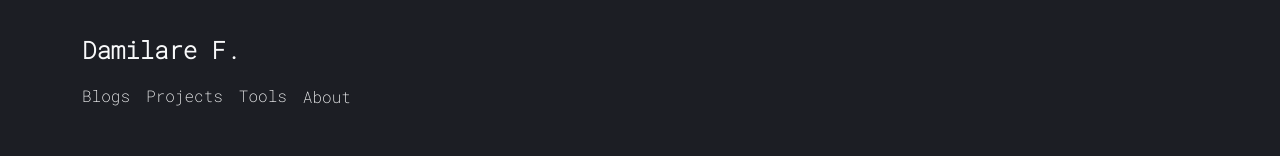
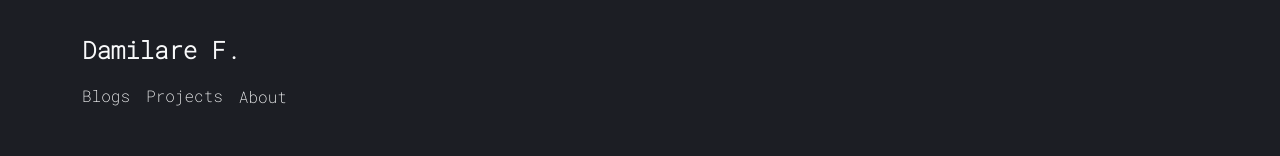
Before and after one commit to fodare/damilare-me, a React (Create React App) app: page / in a window 1280 px wide. Shown: the top 156 px of the page. Built offline with nearby package versions, Linux system fonts and the light colour scheme.

Commit message:
Remove tools link from navigation

```diff
--- a/public/assests/styling/style.css
+++ b/public/assests/styling/style.css
@@ -125,10 +125,6 @@ a{
     border-bottom: 1px solid var(--pink);
 }
 
-.active.tools-route{
-    border-bottom: 1px solid var(--yellow);
-}
-
 .active.about-route{
     border-bottom: 1px solid var(--indigo-light);
 }
@@ -143,10 +139,6 @@ a{
 
 .projects-route:hover{
     border-bottom: 1px solid var(--pink);
-}
-
-.tools-route:hover{
-    border-bottom: 1px solid var(--yellow);
 }
 
 .about-route:hover{
--- a/src/components/NavBar.jsx
+++ b/src/components/NavBar.jsx
@@ -49,17 +49,6 @@ function NavBar() {
                            </NavLink>
                         </div>
 
-                        {/* Tools */}
-                        <div className="nav-item-outer">
-                           <NavLink
-                              to="/tools"
-                              activeClassName="active"
-                              className="route-links tools tools-route"
-                           >
-                              <span>Tools</span>
-                           </NavLink>
-                        </div>
-
                         {/* About */}
                         <div className="nav-item-outer">
                            <NavLink
```
